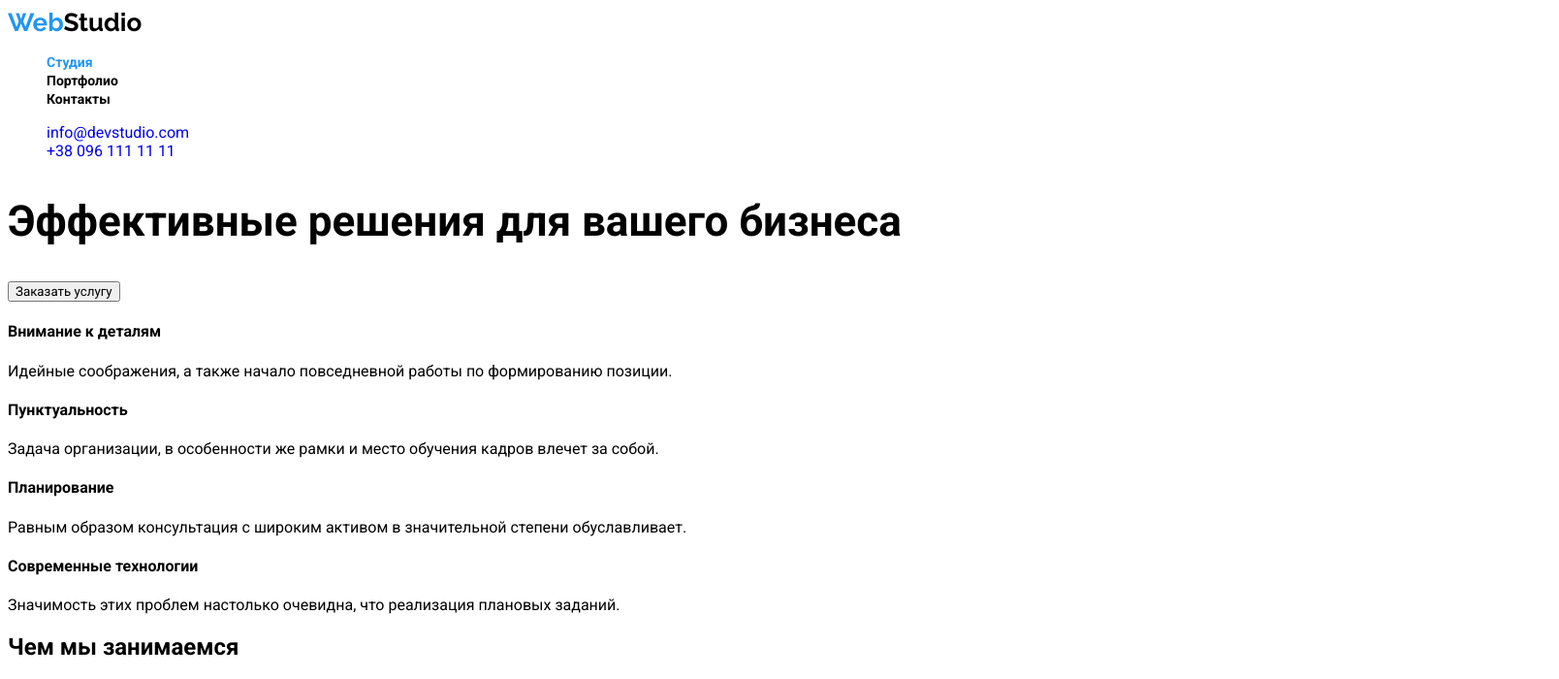
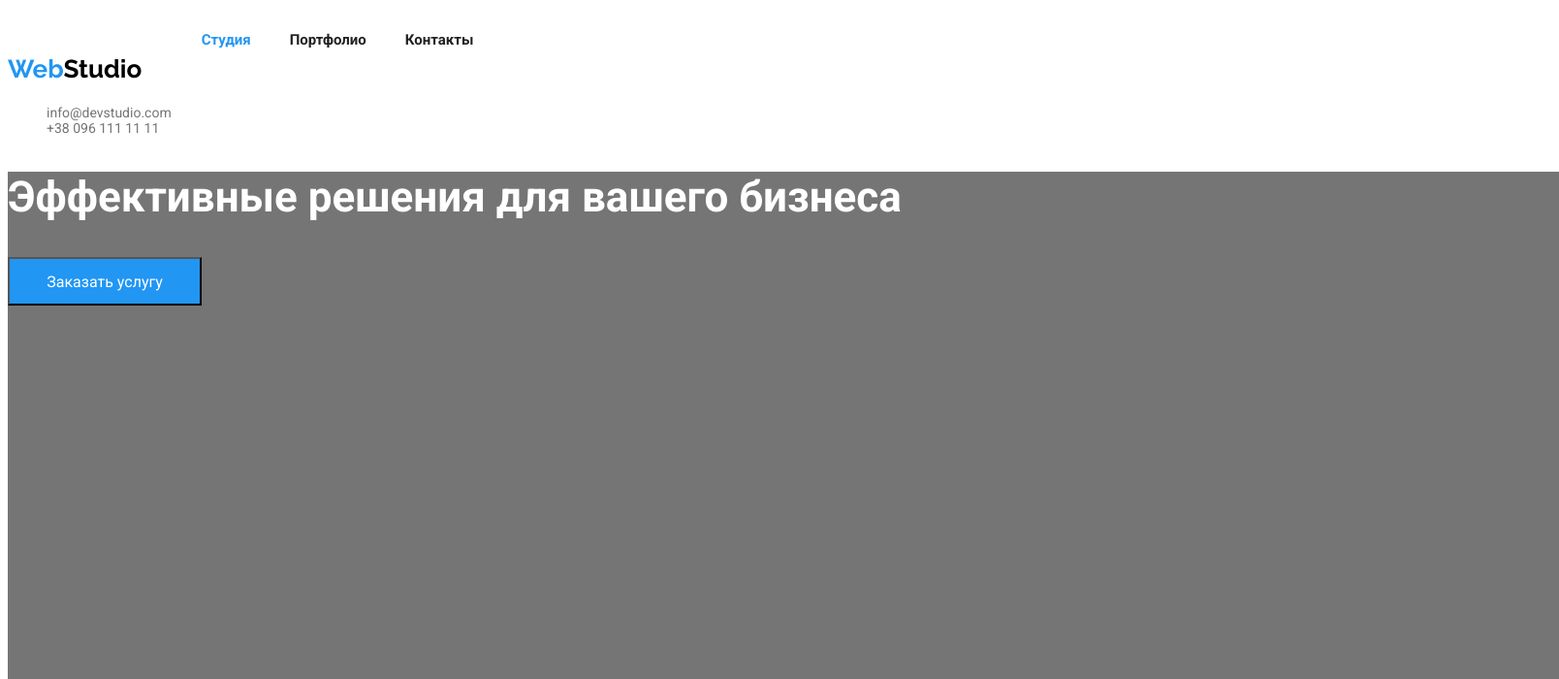
Before and after one commit to Jane-Horbul/goit-markup-hw-02, a plain HTML site: page index.html in a window 1280 px wide. Shown: the top 700 px of the page at 97% size, 1608 px wide, since content can reach past the window. Drawn offline with Linux system fonts and the light colour scheme.

Commit message:
Added styles to h1-h4, button, li

```diff
--- a/css/styles.css
+++ b/css/styles.css
@@ -1,5 +1,36 @@
 /* style for text */
 * {
+  font-family: "Roboto", sans-serif;
+  font-size: 14px;
+  color: #757575;
+}
+h1 {
+  font-size: 44px;
+  color: #fff;
+}
+h2 {
+  font-size: 36px;
+  color: #212121;
+}
+h3 {
+  font-size: 16px;
+  color: #212121;
+}
+h4 {
+  font-size: 14px;
+  color: #212121;
+}
+aside {
+  background: #757575;
+  width: 1600px;
+  height: 600px;
+}
+button {
+  background: #2196f3;
+  width: 200px;
+  height: 50px;
+  color: #fff;
+  font-size: 16px;
   font-family: "Roboto", sans-serif;
 }
 .logo {
@@ -19,13 +50,16 @@ a {
   display: inline-flex;
 }
 .main-menu {
-  color: black;
+  color: #212121;
   font-weight: 700;
   font-size: 14px;
 }
 .main-menu:hover,
 .main-menu:focus {
   color: #2196f3;
+}
+li a span {
+  color: #212121;
 }
 li.active a span {
   color: #2196f3;
@@ -38,9 +72,7 @@ li.active a span {
   font-size: 15px;
   margin-bottom: 20px;
 }
-h1 {
-  font-size: 44px;
-}
+
 .address-box {
   text-decoration: none;
 }
@@ -58,3 +90,7 @@ li {
   font-size: 15px;
   margin-bottom: 20px;
 }
+.sorter-item:hover {
+  background: #2196f3;
+  color: #fff;
+}
--- a/index.html
+++ b/index.html
@@ -17,9 +17,10 @@
             <!--site logo-->
             <a><span class="logo"><span class="part-logo">Web</span>Studio</span></a>
             <!--site menu-->
-            <ul class="listTab">
+            <ul class="list-tab">
                 <li class="active"><a class="main-menu" href="./index.html"><span>Студия</span></a></li>
-                <li><a class="main-menu" href="./portfolio.html"><span>Портфолио</span></a></li>
+                <li><a class="main-menu" href="./portfolio.html"><span class="active">Портфолио</span></a>
+                </li>
                 <li><a class="main-menu" href="./contact"><span class="main-menu">Контакты</span></a></li>
             </ul>
         </nav>
```
Also changed, not shown: portfolio.html (+5 -5 lines).
